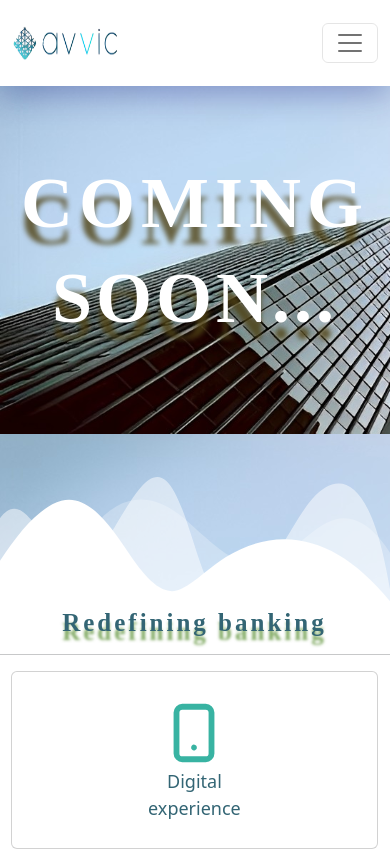
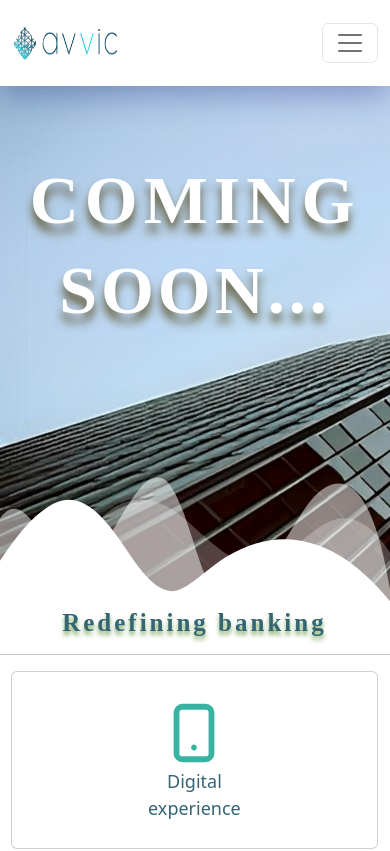
Before and after one commit to Ichie235/coming-soonPage, a React (Create React App) app: page / in a window 390 px wide. Shown: the top 851 px of the page. Built offline with nearby package versions, Linux system fonts and the light colour scheme; a web font is replaced by a local one.

Commit message:
7th commit

```diff
--- a/src/App.js
+++ b/src/App.js
@@ -1,5 +1,6 @@
 import './App.css';
-import Navbar from './components/Navbar/NavBar';
+
+import Navbar from './components/Navbar/NavBar'
 import ComingSoon from './components/page/ComingSoon';
 import Footer from './components/Footer/Footer';
 
--- a/src/assets/css/comingSoon.css
+++ b/src/assets/css/comingSoon.css
@@ -27,6 +27,7 @@
   display: block;
   width: calc(104% + 1.3px);
   height: 150px;
+
 }
 
 .custom-shape-divider-bottom-1684098205 .shape-fill {
@@ -40,10 +41,6 @@
     height: 143px;
   }
 }
-
-/* .headTitle-container{
-  margin-top: 10%;
-} */
 
 
 .title-container {
@@ -101,13 +98,13 @@
 
 
 @media screen and (max-width: 576px) {
-  .section1 {
-    background-size: 1088px;
-  }
+  /* .section1 {
+    background-size: 1098px;
+  } */
   .head-title-1, .head-title-2{
-    font-size: 72px;
+    font-size: 68px;
     font-weight: 700;
-    text-shadow: 0px 17px 5px rgba(81,67,21,0.8);
+    text-shadow: 0px 9px 10px rgba(81,67,21,0.8);
   }
 
   .head-title-1{
@@ -126,7 +123,7 @@
     font-size: 25px;
     text-align: center;
     letter-spacing: 3px;
-    text-shadow: 0px 9px 3px rgba(95, 147, 58, 0.8);
+    text-shadow: 0px 4px 4px rgba(95, 147, 58, 0.8);
   }
 
   .content-card{
@@ -142,6 +139,7 @@
 }
 
 @media only screen and (min-width: 610px) and (max-width: 768px) {
+
   .content-container {
     position: absolute;
     top: 72%;
--- a/src/assets/css/footer.css
+++ b/src/assets/css/footer.css
@@ -43,7 +43,7 @@
 
 @media screen and (max-width: 576px) {
   .footer {
-    top: 183%;
+    top: 204%;
     left: 0.3%;
     width: 100%;
   }
--- a/src/components/page/ComingSoon.js
+++ b/src/components/page/ComingSoon.js
@@ -1,6 +1,5 @@
 import React, { Component } from "react";
 import "../../assets/css/comingSoon.css";
-// import ComingImage from "../../assets/images/coming-soon7.png";
 
 import Container from "react-bootstrap/Container";
 import Row from "react-bootstrap/Row";
```
